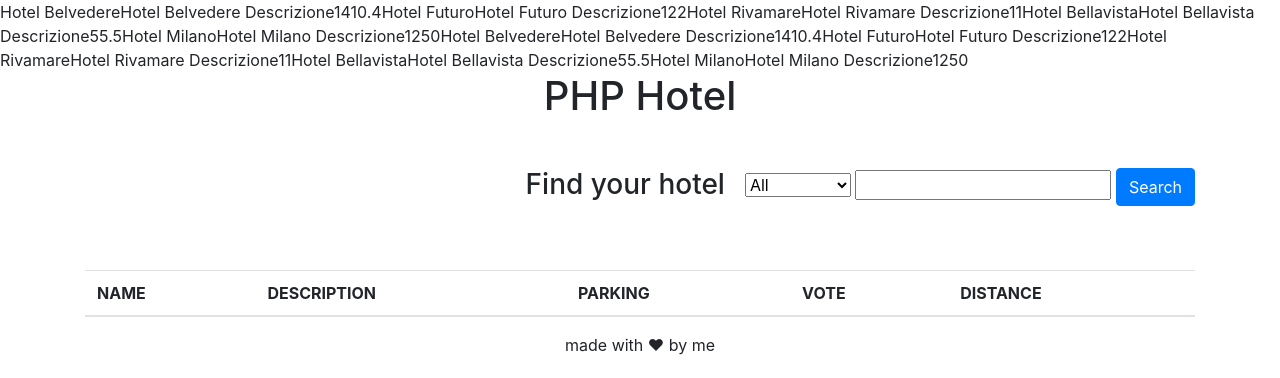
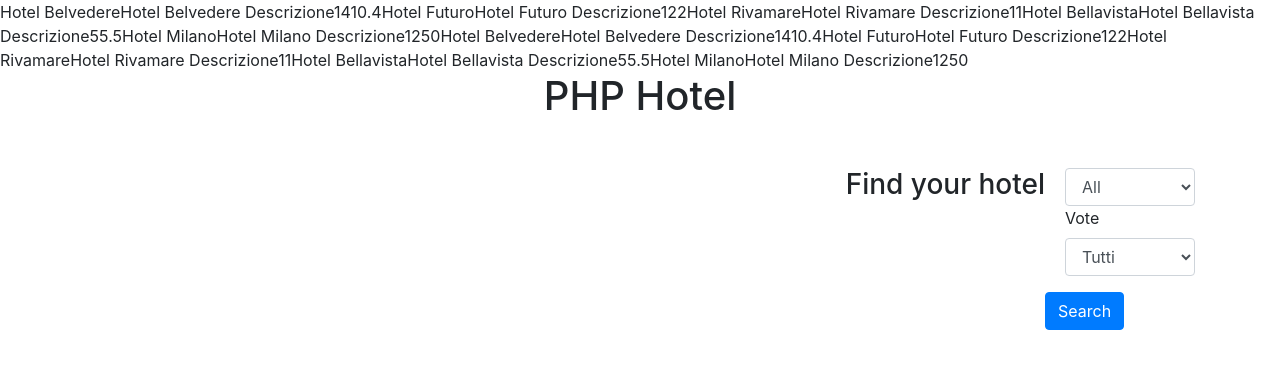
Before and after one commit to itsjackie00/php-hotel, a PHP site: page / in a window 1280 px wide. Shown: the top 378 px of the page. Run offline with PHP 8.4, Linux system fonts and the light colour scheme; the visitor is signed in with stand-in values (Sample User, id 1); data that the repository does not hold is empty; some libraries are stand-ins or nearby versions.

Commit message:
added form select for votes

```diff
--- a/Views/header.php
+++ b/Views/header.php
@@ -20,15 +20,30 @@
             <h3 class="text-center">Find your hotel</h3>
             <div>
                 <form action="index.php" method="GET" class="form-check">
-                    <select name="parking">
+                    <select name="parking" class="form-control">
                         <option value="all">All</option>
                         <option value="1">Parking</option>
                         <option value="0">No Parking</option>
                     </select>
-                    <form action="index.php" method="GET">
-                        <input type="text">
-                        <button type="submit" class="btn btn-primary">Search</button>
-                    </form>
+                    <div class="form-group">
+                        <label for="vote">Vote</label>
+                        <form action="index.php" method="GET">
+                            <select class="form-control" name="vote">
+                                <option value="tutti">Tutti</option>
+                                <option value="1">1 stella
+                                </option>
+                                <option value="2">2 stelle
+                                </option>
+                                <option value="3">3 stelle
+                                </option>
+                                <option value="4">4 stelle
+                                </option>
+                                <option value="5">5 stelle
+                                </option>
+                            </select>
+                        </form>
+                    </div>
+                    <button type="submit" class="btn btn-primary">Search</button>
                 </form>
             </div>
         </div>
```
